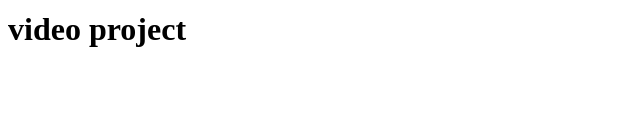
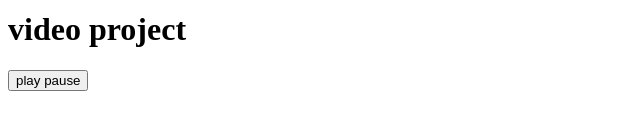
Before and after one commit to swpnl91/Practice, a plain HTML site: page 09-video/index.html in a window 1280 px wide. Shown: the part 376-506 px from the top of the page, without its empty margins (0-640 px from the left). Drawn offline with Linux system fonts and the light colour scheme.

Commit message:
add video switch button

```diff
--- a/09-video/index.html
+++ b/09-video/index.html
@@ -20,7 +20,15 @@
       </video>
       <h1>video project</h1>
       <!-- video switch -->
-
+      <button class="switch-btn">
+        <span>
+          play
+        </span>
+        <span>
+          pause
+        </span>
+        <span class="switch"></span>
+      </button>
     </header>
     <!-- javascript -->
     <script src="app.js"></script>
```
